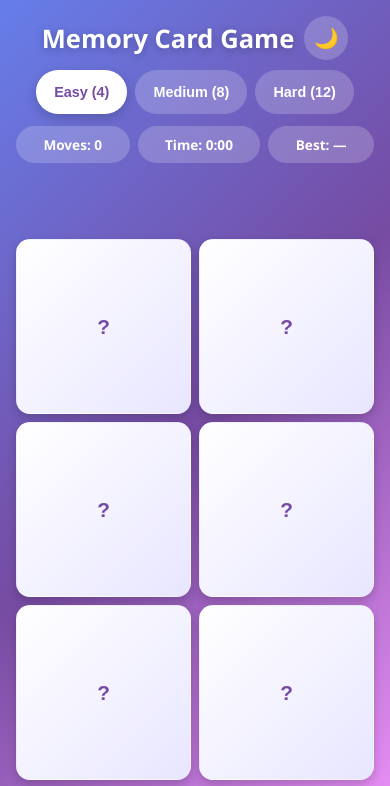
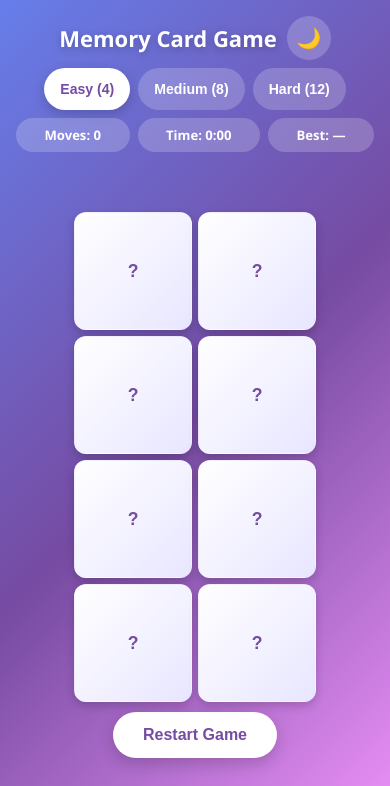
Before and after one commit to paingzinyemaung/memory-card-game, a React (Vite) app: page / in a window 390 px wide. Shown: the top 786 px of the page. Built offline with nearby package versions, Linux system fonts and the light colour scheme.

Commit message:
fix: card sizing

```diff
--- a/src/index.css
+++ b/src/index.css
@@ -38,6 +38,16 @@ body.theme-dark {
   --focus-color: #c9b8ff;
 }
 
+/* ---- Layout variables ---- */
+
+:root {
+  --radius: 16px;
+  --radius-sm: 12px;
+  --pill-radius: 999px;
+  --page-pad: 16px;
+  --section-gap: 8px;
+}
+
 /* ---- Page shell ---- */
 
 html,
@@ -56,14 +66,14 @@ body {
   background-color: var(--bg-color);
   display: flex;
   flex-direction: column;
-  padding: 16px;
-  padding-top: calc(16px + env(safe-area-inset-top));
-  padding-bottom: calc(16px + env(safe-area-inset-bottom));
-  padding-left: calc(16px + env(safe-area-inset-left));
-  padding-right: calc(16px + env(safe-area-inset-right));
+  padding: var(--page-pad);
+  padding-top: calc(var(--page-pad) + env(safe-area-inset-top));
+  padding-bottom: calc(var(--page-pad) + env(safe-area-inset-bottom));
+  padding-left: calc(var(--page-pad) + env(safe-area-inset-left));
+  padding-right: calc(var(--page-pad) + env(safe-area-inset-right));
 }
 
-/* One centered container: max-width + margin-inline auto can never fail */
+/* One centered container: max-width + margin auto can never fail */
 .app {
   width: 100%;
   max-width: 1100px;
@@ -107,12 +117,12 @@ body.theme-dark::after {
   align-items: center;
   justify-content: center;
   gap: 10px;
-  margin-bottom: clamp(10px, 2vw, 14px);
+  margin-bottom: var(--section-gap);
 }
 
 h1 {
   color: var(--text);
-  font-size: clamp(1.45rem, 4.5vw + 0.5rem, 2.3rem);
+  font-size: clamp(1.35rem, 4vw + 0.4rem, 2rem);
   text-shadow: 0 2px 8px rgba(0, 0, 0, 0.25);
   transition: color 0.4s ease;
 }
@@ -121,7 +131,7 @@ h1 {
   min-width: 44px;
   min-height: 44px;
   border: none;
-  border-radius: 999px;
+  border-radius: var(--pill-radius);
   background: var(--chip-bg);
   color: var(--text);
   font-size: 1.25rem;
@@ -163,17 +173,17 @@ h1 {
   justify-content: center;
   flex-wrap: wrap;
   gap: 8px;
-  margin-bottom: clamp(12px, 2vw, 16px);
+  margin-bottom: var(--section-gap);
 }
 
 .difficulty button {
-  min-height: 44px;
-  padding: 8px 18px;
+  min-height: 42px;
+  padding: 7px 16px;
   border: none;
-  border-radius: 999px;
+  border-radius: var(--pill-radius);
   background: var(--chip-bg);
   color: var(--text);
-  font-size: clamp(0.9rem, 2.5vw, 1rem);
+  font-size: clamp(0.88rem, 2.5vw, 0.98rem);
   font-weight: 600;
   cursor: pointer;
   transition:
@@ -205,7 +215,7 @@ h1 {
   flex-wrap: wrap;
   justify-content: center;
   gap: 8px;
-  margin-bottom: 10px;
+  margin-bottom: var(--section-gap);
 }
 
 .moves {
@@ -214,9 +224,9 @@ h1 {
   display: inline-block;
   color: var(--text);
   background: var(--chip-bg);
-  padding: 9px 14px;
-  border-radius: 999px;
-  font-size: clamp(0.85rem, 2.5vw, 1.02rem);
+  padding: 8px 13px;
+  border-radius: var(--pill-radius);
+  font-size: clamp(0.82rem, 2.5vw, 0.98rem);
   font-weight: 600;
   transition:
     background 0.4s ease,
@@ -226,57 +236,78 @@ h1 {
 /* ---- Message slot: reserved height so the win banner never shifts layout ---- */
 
 .message-slot {
-  min-height: 56px;
+  min-height: 44px;
   display: grid;
   place-items: center;
-  margin-bottom: 10px;
+  margin-bottom: var(--section-gap);
 }
 
 .congrats {
   background: linear-gradient(135deg, #f6d365, #fda085);
   color: #6b3410;
   font-weight: 700;
-  font-size: clamp(0.92rem, 2.5vw, 1.08rem);
-  padding: 10px 16px;
-  border-radius: 14px;
+  font-size: clamp(0.88rem, 2.5vw, 1.02rem);
+  padding: 8px 14px;
+  border-radius: var(--radius-sm);
   box-shadow: 0 6px 20px var(--shadow-color);
   animation: pop 0.4s ease;
 }
 
-/* ---- Card board (mobile-first columns) ---- */
+/* ---- Card board ----
+   Card size is chosen as the SMALLEST of three limits:
+   1. width share  -> (container width - gaps) / columns
+   2. height share -> (leftover viewport height - gaps) / rows
+   3. a maximum cap so cards never get huge on big screens
+   Because each difficulty only declares --cols / --rows, the whole
+   board ALWAYS fits in the viewport without scrolling. */
 
 .board {
+  --cols: 4;
+  --rows: 4;
+  --ui-space: 300px; /* vertical budget for header/controls/button */
+  --board-gap: clamp(6px, 1.2vw, 10px);
+  --card-max: 118px;
+  --card: min(
+    calc((100% - (var(--cols) - 1) * var(--board-gap)) / var(--cols)),
+    calc((100dvh - var(--ui-space) - (var(--rows) - 1) * var(--board-gap)) /
+          var(--rows)),
+    var(--card-max)
+  );
   display: grid;
-  gap: clamp(8px, 2vw, 12px);
+  grid-template-columns: repeat(var(--cols), var(--card));
+  grid-auto-rows: var(--card); /* keeps every row identical */
+  justify-content: center;
+  align-content: center;
+  gap: var(--board-gap);
   width: 100%;
-  margin-inline: auto;
 }
 
-.board.easy,
+.board.easy {
+  --cols: 2;
+  --rows: 4;
+}
+
 .board.medium {
-  grid-template-columns: repeat(2, 1fr);
+  --cols: 4;
+  --rows: 4;
 }
 
 .board.hard {
-  grid-template-columns: repeat(3, 1fr);
+  --cols: 4;
+  --rows: 6;
 }
 
 @media (min-width: 481px) {
-  .board.easy,
-  .board.medium {
-    grid-template-columns: repeat(4, 1fr);
-    max-width: 560px;
-  }
-
-  .board.hard {
-    grid-template-columns: repeat(4, 1fr);
-    max-width: 720px;
+  .board.easy {
+    --cols: 4;
+    --rows: 2;
   }
 }
 
 @media (min-width: 1025px) {
   .board.hard {
-    grid-template-columns: repeat(6, 1fr);
+    --cols: 6;
+    --rows: 4;
   }
 }
 
@@ -308,7 +339,7 @@ h1 {
   display: flex;
   align-items: center;
   justify-content: center;
-  border-radius: 14px;
+  border-radius: var(--radius-sm);
   border: 1px solid var(--card-border);
   -webkit-backface-visibility: hidden;
   backface-visibility: hidden;
@@ -328,13 +359,13 @@ h1 {
 .card-back::after {
   content: '?';
   color: var(--question-color);
-  font-size: clamp(1.3rem, 5vw, 1.8rem);
+  font-size: clamp(1rem, 4.5vw, 1.7rem);
   font-weight: 800;
 }
 
 .card-front {
   background: var(--card-front-gradient);
-  font-size: clamp(1.5rem, 6vw, 2.6rem);
+  font-size: clamp(1.2rem, 6vw, 2.4rem);
   transform: rotateY(180deg);
 }
 
@@ -347,19 +378,19 @@ h1 {
   background: var(--matched-gradient);
 }
 
-/* ---- Restart button ---- */
+/* ---- Restart button (kept close to the board) ---- */
 
 .restart {
-  margin-top: clamp(14px, 2.5vw, 20px);
+  margin-top: clamp(10px, 1.5vw, 14px);
   margin-inline: auto;
   display: block;
-  min-height: 48px;
-  padding: 11px 32px;
+  min-height: 46px;
+  padding: 10px 30px;
   border: none;
-  border-radius: 999px;
+  border-radius: var(--pill-radius);
   background: var(--solid-btn-bg);
   color: var(--solid-btn-text);
-  font-size: 1.02rem;
+  font-size: 1rem;
   font-weight: 700;
   cursor: pointer;
   box-shadow: 0 6px 16px var(--shadow-color);
@@ -411,47 +442,66 @@ button:focus-visible {
   outline-offset: 2px;
 }
 
-/* ---- Landscape / short viewports: compact chrome + wider boards that fit ---- */
+/* ---- Short screens: tighter chrome + smaller vertical budget ---- */
 
-@media (max-height: 540px) {
+@media (max-height: 620px) {
+  :root {
+    --section-gap: 6px;
+    --page-pad: 10px;
+  }
+
   h1 {
-    font-size: clamp(1.15rem, 4vh, 1.5rem);
+    font-size: clamp(1.15rem, 3.5vh, 1.45rem);
   }
 
   .difficulty button {
-    min-height: 40px;
-    padding: 6px 14px;
+    min-height: 38px;
+    padding: 5px 13px;
   }
 
   .moves {
-    padding: 6px 12px;
+    padding: 6px 11px;
   }
 
   .message-slot {
-    min-height: 52px;
+    min-height: 36px;
   }
 
   .restart {
-    margin-top: 10px;
-    min-height: 44px;
-    padding: 9px 26px;
+    margin-top: 6px;
+    min-height: 40px;
+    padding: 8px 24px;
   }
 
-  /* Wide grids keep boards short; caps relate board width to the height
-     left over once headers/buttons take theirs (rows/cols ratios). */
+  .board {
+    --ui-space: 245px;
+  }
+}
+
+/* ---- Very short (phone landscape): widen grids so cards stay usable ---- */
+
+@media (max-width: 1024px) and (max-height: 500px) {
   .board.easy {
-    grid-template-columns: repeat(4, 1fr);
-    max-width: min(100%, calc((100dvh - 240px) * 2));
+    --cols: 4;
+    --rows: 2;
   }
 
   .board.medium {
-    grid-template-columns: repeat(4, 1fr);
-    max-width: min(100%, calc(100dvh - 240px));
+    --cols: 8;
+    --rows: 2;
   }
 
   .board.hard {
-    grid-template-columns: repeat(6, 1fr);
-    max-width: min(100%, calc((100dvh - 240px) / 0.67));
+    --cols: 12;
+    --rows: 2;
+  }
+
+  .board {
+    --ui-space: 235px;
+  }
+
+  h1 {
+    font-size: clamp(1.05rem, 4vh, 1.3rem);
   }
 }
 
```
